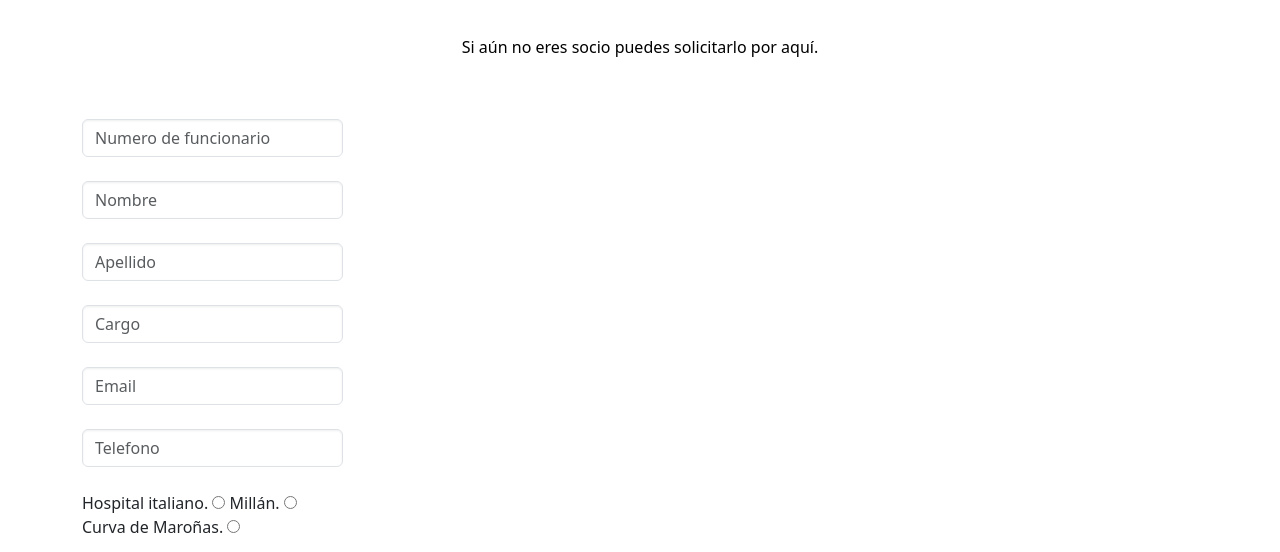
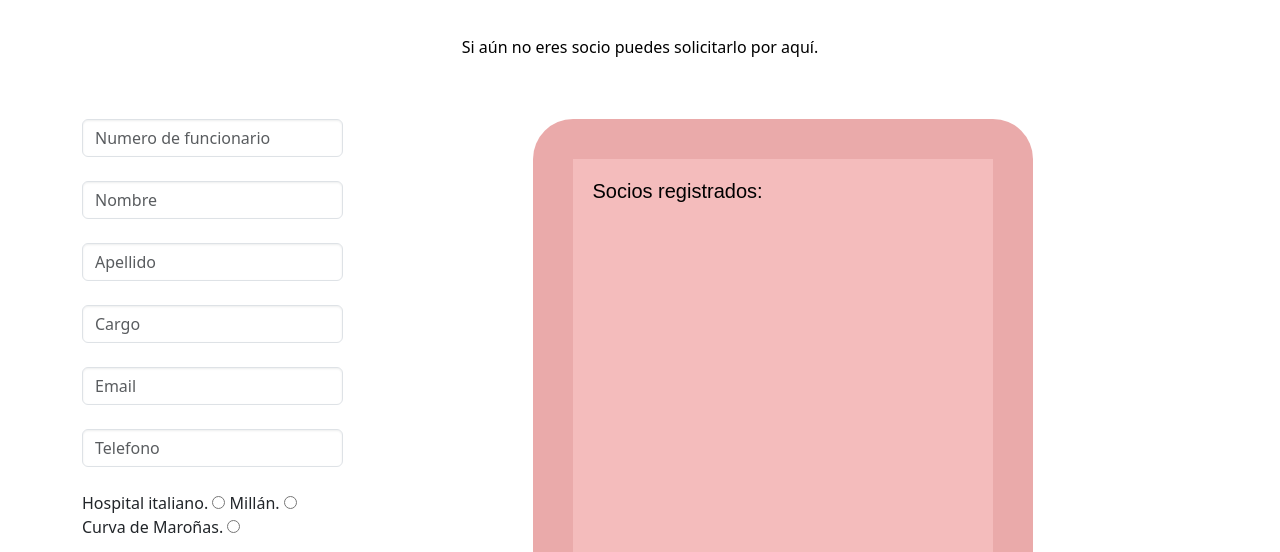
Before and after one commit to DiegoAlonso92/proyectoFinal-DiegoAlonso, a plain HTML site: page pages/contacto.html in a window 1280 px wide. Shown: the part 248-800 px from the top of the page. Drawn offline with nearby package versions, Linux system fonts and the light colour scheme; some packages are replaced by stand-ins of ours; a script that the page names is missing.

Commit message:
01/01/2023

```diff
--- a/mainjs/alquilerSalon.js
+++ b/mainjs/alquilerSalon.js
@@ -50,7 +50,8 @@ myFormSalon.addEventListener('submit', (event) => {
             title: 'Error!',
             text: 'Ese número de socio no está activo.',
             icon: 'error',
-            confirmButtonText: 'Entendido'
+            confirmButtonText: 'Entendido',
+            confirmButtonColor: 'red'
         })
         return
     }
@@ -62,7 +63,8 @@ myFormSalon.addEventListener('submit', (event) => {
             title: 'Error!',
             text: 'Ese número de socio ya tiene una reserva.',
             icon: 'error',
-            confirmButtonText: 'Entendido'
+            confirmButtonText: 'Entendido',
+            confirmButtonColor: 'red'
         })
         return
     }
--- a/mainjs/canastas.js
+++ b/mainjs/canastas.js
@@ -47,7 +47,8 @@ myFormCanasta.addEventListener('submit', (event) => {
             title: 'Error!',
             text: 'Ese número de socio no está activo.',
             icon: 'error',
-            confirmButtonText: 'Entendido'
+            confirmButtonText: 'Entendido',
+            confirmButtonColor: 'red'
         })
         return
     }
@@ -59,7 +60,8 @@ myFormCanasta.addEventListener('submit', (event) => {
             title: 'Error!',
             text: 'Ese número de socio ya ha solicitado la canasta.',
             icon: 'error',
-            confirmButtonText: 'Entendido'
+            confirmButtonText: 'Entendido',
+            confirmButtonColor: 'red'
         })
         return
     }
--- a/mainjs/contacto.js
+++ b/mainjs/contacto.js
@@ -11,8 +11,8 @@ const inputSucursalMillan = document.querySelector('#SucursalMillan');
 const inputSucursalCurva = document.querySelector('#SucursalCurva');
 const btnEnviar = document.querySelector('#btnEnviar');
 const btnReset = document.querySelector('#btnReset');
+// const ParrafoSociosRegistrados = document.
 
-let listaSocios = []; //GLOBAL
 
 if (!localStorage.getItem('listaSocios')) {
     fetch("../mainjs/socios-activos.json")
@@ -40,7 +40,8 @@ myForm.addEventListener('submit', (event) => {
             title: 'Error!',
             text: 'Ese número de socio ya está registrado.',
             icon: 'error',
-            confirmButtonText: 'Entendido'
+            confirmButtonText: 'Entendido',
+            confirmButtonColor: 'red'
         })
         return
     }
@@ -51,7 +52,8 @@ myForm.addEventListener('submit', (event) => {
             title: 'Error!',
             text: 'Ese Email ya se encuentra registrado.',
             icon: 'error',
-            confirmButtonText: 'Entendido'
+            confirmButtonText: 'Entendido',
+            confirmButtonColor: 'red'
         })
         return
     }
--- a/mainjs/utiles.js
+++ b/mainjs/utiles.js
@@ -48,7 +48,8 @@ myFormUtiles.addEventListener('submit', (event) => {
             title: 'Error!',
             text: 'Ese número de socio no está activo.',
             icon: 'error',
-            confirmButtonText: 'Entendido'
+            confirmButtonText: 'Entendido',
+            confirmButtonColor: 'red'
         })
         return
     }
@@ -60,7 +61,8 @@ myFormUtiles.addEventListener('submit', (event) => {
             title: 'Error!',
             text: 'Ese número de socio ya ha solicitado el  beneficio.',
             icon: 'error',
-            confirmButtonText: 'Entendido'
+            confirmButtonText: 'Entendido',
+            confirmButtonColor: 'red'
         })
         return
     }
--- a/pages/contacto.html
+++ b/pages/contacto.html
@@ -10,7 +10,7 @@
     content="Esta web es una versión beta para poner en práctica los conocimientos aprendidos en clase.">
   <title>Contacto | AFUSI </title>
   <link href="https://cdn.jsdelivr.net/npm/bootstrap@5.2.0/dist/css/bootstrap.min.css" rel="stylesheet"
-  integrity="sha384-gH2yIJqKdNHPEq0n4Mqa/HGKIhSkIHeL5AyhkYV8i59U5AR6csBvApHHNl/vI1Bx" crossorigin="anonymous">
+    integrity="sha384-gH2yIJqKdNHPEq0n4Mqa/HGKIhSkIHeL5AyhkYV8i59U5AR6csBvApHHNl/vI1Bx" crossorigin="anonymous">
   <script src="https://kit.fontawesome.com/b89b1c75bc.js" crossorigin="anonymous"></script>
   <link rel="stylesheet" href="../scss/main.css">
   <script src="//cdn.jsdelivr.net/npm/sweetalert2@11"></script>
@@ -102,8 +102,8 @@
         <div class="col-3">
 
           <form id="myForm">
-            <input id="NumFunc" class="form-control" type="number" minlength="4" maxlength="4" placeholder="Numero de funcionario"
-              name="Numero de funcionario">
+            <input id="NumFunc" class="form-control" type="number" minlength="4" maxlength="4"
+              placeholder="Numero de funcionario" name="Numero de funcionario">
             <br>
             <input id="Nombre" class="form-control" type="text" placeholder="Nombre" name="Nombre">
             <br>
@@ -113,7 +113,8 @@
             <br>
             <input id="Mail" class="form-control" type="email" placeholder="Email" name="Email">
             <br>
-            <input id="Tel" class="form-control" type="tel" minlength="9" maxlength="9" placeholder="Telefono" name="Tel">
+            <input id="Tel" class="form-control" type="tel" minlength="9" maxlength="9" placeholder="Telefono"
+              name="Tel">
             <br>
             <label for="SucursalItaliano">Hospital italiano.</label>
             <input id="SucursalItaliano" type="radio" name="Sucursal" value="Hospital italiano">
@@ -126,14 +127,25 @@
 
             <br>
             <br>
-            <button id="btnEnviar" class="btn btn-danger" type="submit" >Enviar</button>
-            <button id="btnReset" class="btn btn-danger" type="reset" >Restablecer</button>
+            <button id="btnEnviar" class="btn btn-danger" type="submit">Enviar</button>
+            <button id="btnReset" class="btn btn-danger" type="reset">Restablecer</button>
 
           </form>
         </div>
+        <div class="col-5 scroll-bg">
+          <div class="scroll-div">
+            <div class="scroll-object">
+              <h5>
+                Socios registrados:
+              </h5>
+              <p id="ParrafoSociosRegistrados">
+              </p>
+            </div>
+          </div>
+        </div>
       </div>
     </div>
-<br><br><br>
+    <br><br><br>
     <!-- <h3 class="tituloIntegrantesMesa">
       Conoce a los integrantes de nuestra mesa sindical.
     </h3> -->
--- a/scss/secciones/_main.scss
+++ b/scss/secciones/_main.scss
@@ -160,6 +160,27 @@
         margin: 50px;
         padding: 10px;
     }
+.scroll-bg{
+    background: rgb(234, 170, 170);
+    width: 500px;
+    margin: 0% auto;
+    padding: 40px;
+    border-radius: 40px;
+}
+.scroll-div{
+    background: rgb(244, 188, 188);
+    height: 400px;
+    overflow: hidden;
+    overflow-y: scroll;
+}
+.scroll-object{
+    color: black;
+    font-family: Arial, Helvetica, sans-serif;
+    font-size: 15px;
+    padding: 20px;
+}
+
+
 }
 
 #form{
```
Also changed, not shown: mainjs/block.js (deleted, +0 -56 lines), scss/main.css, 1 other file.
